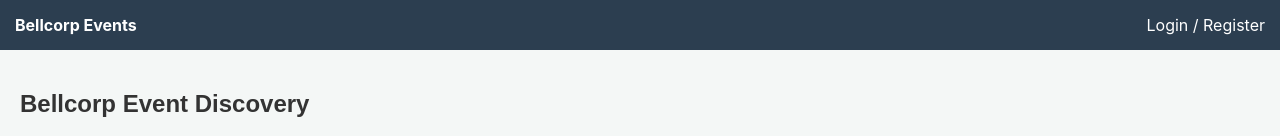
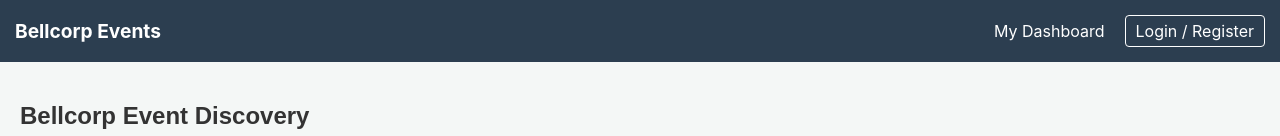
Before and after one commit to Kumarp99/bellcorp-app, a React (Create React App) app in the folder client/: page / in a window 1280 px wide. Shown: the top 136 px of the page. Built offline with nearby package versions, Linux system fonts and the light colour scheme; no server answers.

Commit message:
Add Dashboard link and update navigation logic

```diff
--- a/client/src/App.js
+++ b/client/src/App.js
@@ -2,6 +2,7 @@ import React from 'react';
 import { BrowserRouter as Router, Routes, Route, Link } from 'react-router-dom';
 import EventDiscovery from './pages/EventDiscovery';
 import Auth from './pages/Auth';
+import Dashboard from './pages/Dashboard';
 
 function App() {
   const logout = () => {
@@ -9,17 +10,25 @@ function App() {
     window.location.reload();
   };
 
+  const isLoggedIn = !!localStorage.getItem('token');
+
   return (
     <Router>
-      <nav style={{ padding: '15px', background: '#2c3e50', color: 'white', display: 'flex', justifyContent: 'space-between' }}>
+      <nav style={{ padding: '15px', background: '#2c3e50', color: 'white', display: 'flex', justifyContent: 'space-between', alignItems: 'center' }}>
         <div>
-          <Link to="/" style={{ color: 'white', textDecoration: 'none', fontWeight: 'bold' }}>Bellcorp Events</Link>
+          <Link to="/" style={{ color: 'white', textDecoration: 'none', fontWeight: 'bold', fontSize: '1.2rem' }}>Bellcorp Events</Link>
         </div>
-        <div>
-          {localStorage.getItem('token') ? (
-            <button onClick={logout} style={{ background: 'red', color: 'white', border: 'none', padding: '5px 10px', borderRadius: '4px', cursor: 'pointer' }}>Logout</button>
+        <div style={{ display: 'flex', gap: '20px', alignItems: 'center' }}>
+          {isLoggedIn ? (
+            <>
+              <Link to="/dashboard" style={{ color: 'white', textDecoration: 'none' }}>My Dashboard</Link>
+              <button onClick={logout} style={{ background: '#e74c3c', color: 'white', border: 'none', padding: '8px 15px', borderRadius: '4px', cursor: 'pointer', fontWeight: 'bold' }}>Logout</button>
+            </>
           ) : (
-            <Link to="/auth" style={{ color: 'white', textDecoration: 'none' }}>Login / Register</Link>
+            <>
+              <Link to="/dashboard" style={{ color: 'white', textDecoration: 'none' }}>My Dashboard</Link>
+              <Link to="/auth" style={{ color: 'white', textDecoration: 'none', border: '1px solid white', padding: '5px 10px', borderRadius: '4px' }}>Login / Register</Link>
+            </>
           )}
         </div>
       </nav>
@@ -27,6 +36,7 @@ function App() {
       <Routes>
         <Route path="/" element={<EventDiscovery />} />
         <Route path="/auth" element={<Auth />} />
+        <Route path="/dashboard" element={<Dashboard />} />
       </Routes>
     </Router>
   );
```
